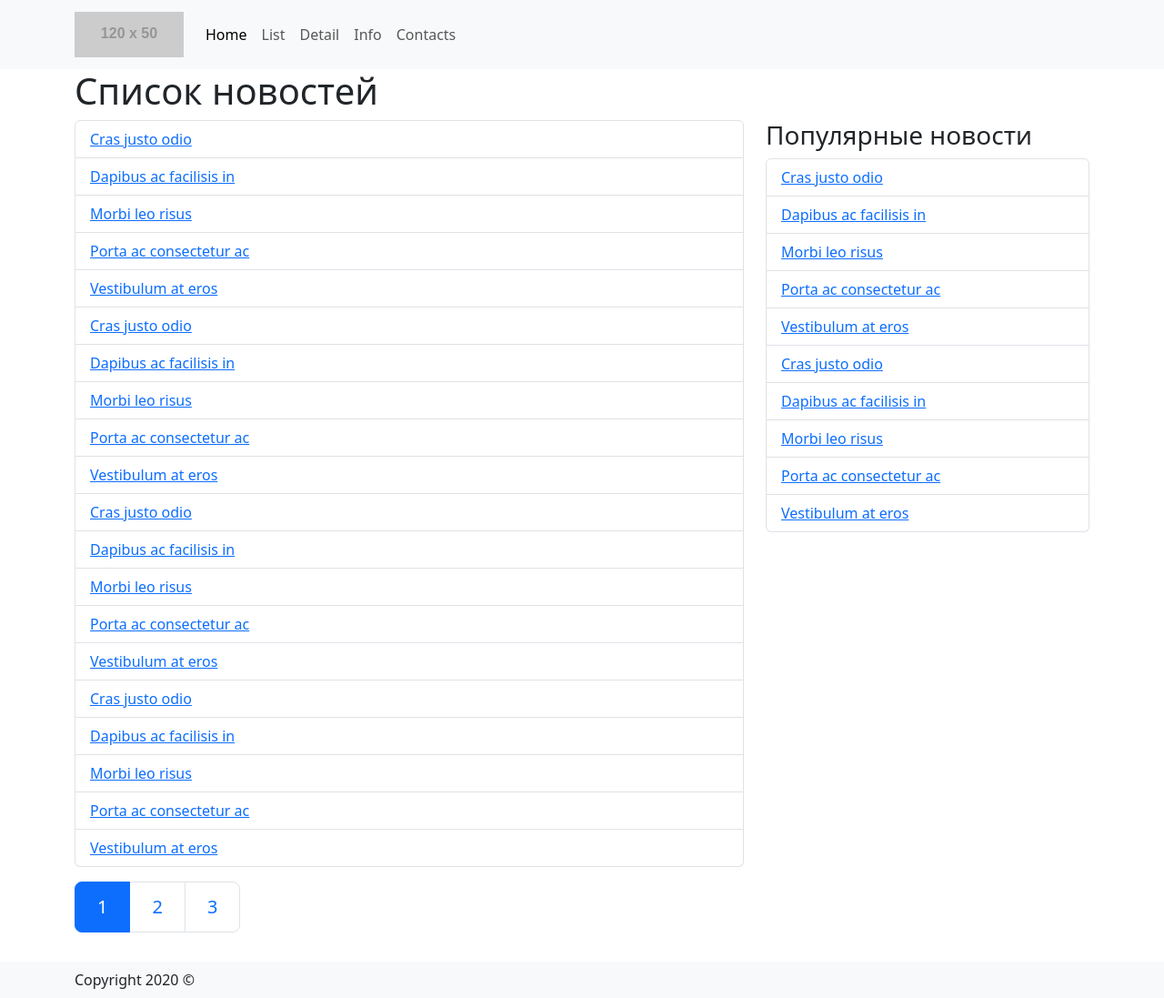
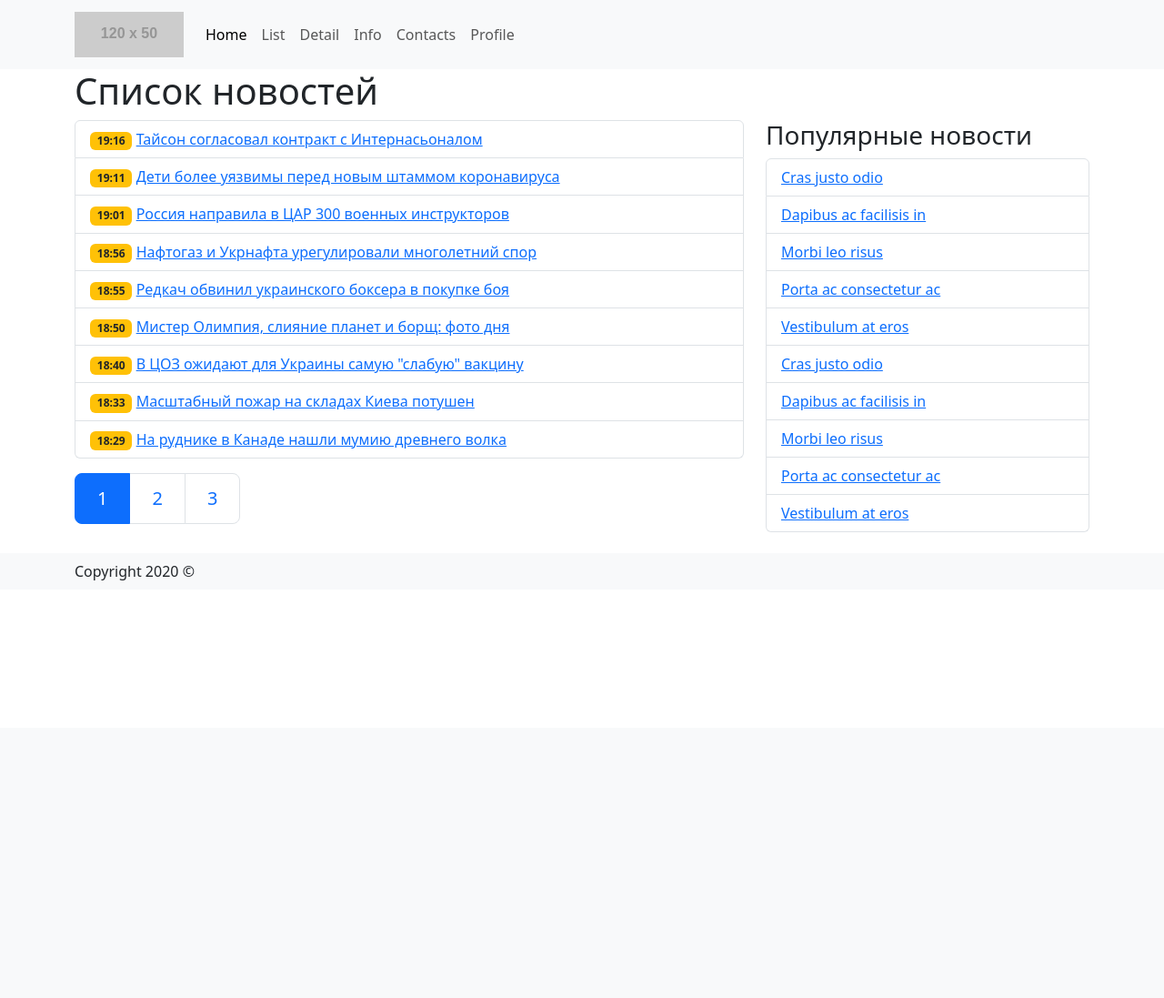
Before and after one commit to X-u-p-y-p-r/site, a PHP site: page /list.php in a window 1280 px wide. Shown: the whole page at 91% size. After the commit the page ends 638 px from the top, so only its background shows below. Run offline with PHP 8.4, Linux system fonts and the light colour scheme; grey boxes labelled with a size stand in for pictures from a placeholder-image service; some libraries are stand-ins or nearby versions.

Commit message:
New project. Upd 4

```diff
--- a/include/header.php
+++ b/include/header.php
@@ -1,3 +1,6 @@
+<?php
+session_start();
+?>
 <!DOCTYPE html>
 <html lang="en">
 <head>
@@ -13,20 +16,14 @@
 
 <nav class="navbar navbar-expand-lg navbar-light bg-light">
     <div class="container">
-        <a class="navbar-brand" href="#">
+        <a class="navbar-brand" href="/">
             <img src="https://fakeimg.pl/120x50/ff0000%2C128/000%2C255/?text=LOGO" alt="Logo" />
         </a>
         <button class="navbar-toggler" type="button" data-bs-toggle="collapse" data-bs-target="#navbarNavAltMarkup" aria-controls="navbarNavAltMarkup" aria-expanded="false" aria-label="Toggle navigation">
             <span class="navbar-toggler-icon"></span>
         </button>
         <div class="collapse navbar-collapse" id="navbarNavAltMarkup">
-            <div class="navbar-nav">
-                <a class="nav-link active" aria-current="page" href="/">Home</a>
-                <a class="nav-link" href="/list.php">List</a>
-                <a class="nav-link" href="/detail.php">Detail</a>
-                <a class="nav-link" href="/info.php">Info</a>
-                <a class="nav-link" href="/contacts.php">Contacts</a>
-            </div>
+            <?php include "include/menu.php" ?>
         </div>
     </div>
 </nav>
--- /dev/null
+++ b/include/menu.php
@@ -0,0 +1,8 @@
+<div class="navbar-nav">
+    <a class="nav-link active" aria-current="page" href="/">Home</a>
+    <a class="nav-link" href="/list.php">List</a>
+    <a class="nav-link" href="/detail.php">Detail</a>
+    <a class="nav-link" href="/info.php">Info</a>
+    <a class="nav-link" href="/contacts.php">Contacts</a>
+    <a class="nav-link" href="/profile.php">Profile</a>
+</div>
--- a/index.php
+++ b/index.php
@@ -1,4 +1,4 @@
-<?php include "include/header.php" ?>
+<?php include $_SERVER['DOCUMENT_ROOT'] . "/include/header.php" ?>
     <h1>Новости - это вам не старости!</h1>
     <div class="row mb-3">
         <div class="col">
@@ -22,7 +22,7 @@
             </ul>
         </div>
         <div class="col-4">
-            <?php include "include/right_popular_news.php" ?>
+            <?php include  $_SERVER['DOCUMENT_ROOT'] . "include/right_popular_news.php" ?>
         </div>
     </div>
     <div class="row mb-3">
@@ -105,4 +105,4 @@
             </div>
         </div>
     </div>
-<?php include "include/footer.php" ?>
+<?php include $_SERVER['DOCUMENT_ROOT'] .  "include/footer.php" ?>
--- a/list.php
+++ b/list.php
@@ -1,28 +1,28 @@
-<?php include "include/header.php" ?>
+<?php
+include "include/header.php";
+$arNews = [
+    ['datetime' => '19:16', 'title' => 'Тайсон согласовал контракт с Интернасьоналом', 'url' => '#',],
+    ['datetime' => '19:11', 'title' => 'Дети более уязвимы перед новым штаммом коронавируса', 'url' => '#',],
+    ['datetime' => '19:01', 'title' => 'Россия направила в ЦАР 300 военных инструкторов', 'url' => '#',],
+    ['datetime' => '18:56', 'title' => 'Нафтогаз и Укрнафта урегулировали многолетний спор', 'url' => '#',],
+    ['datetime' => '18:55', 'title' => 'Редкач обвинил украинского боксера в покупке боя', 'url' => '#',],
+    ['datetime' => '18:50', 'title' => 'Мистер Олимпия, слияние планет и борщ: фото дня', 'url' => '#',],
+    ['datetime' => '18:40', 'title' => 'В ЦОЗ ожидают для Украины самую "слабую" вакцину', 'url' => '#',],
+    ['datetime' => '18:33', 'title' => 'Масштабный пожар на складах Киева потушен', 'url' => '#',],
+    ['datetime' => '18:29', 'title' => 'На руднике в Канаде нашли мумию древнего волка', 'url'  => '#',],
+];
+
+?>
     <h1>Список новостей</h1>
     <div class="row mb-3">
         <div class="col-8">
             <ul class="list-group mb-3">
-                <li class="list-group-item"><a href="#">Cras justo odio</a></li>
-                <li class="list-group-item"><a href="#">Dapibus ac facilisis in</a></li>
-                <li class="list-group-item"><a href="#">Morbi leo risus</a></li>
-                <li class="list-group-item"><a href="#">Porta ac consectetur ac</a></li>
-                <li class="list-group-item"><a href="#">Vestibulum at eros</a></li>
-                <li class="list-group-item"><a href="#">Cras justo odio</a></li>
-                <li class="list-group-item"><a href="#">Dapibus ac facilisis in</a></li>
-                <li class="list-group-item"><a href="#">Morbi leo risus</a></li>
-                <li class="list-group-item"><a href="#">Porta ac consectetur ac</a></li>
-                <li class="list-group-item"><a href="#">Vestibulum at eros</a></li>
-                <li class="list-group-item"><a href="#">Cras justo odio</a></li>
-                <li class="list-group-item"><a href="#">Dapibus ac facilisis in</a></li>
-                <li class="list-group-item"><a href="#">Morbi leo risus</a></li>
-                <li class="list-group-item"><a href="#">Porta ac consectetur ac</a></li>
-                <li class="list-group-item"><a href="#">Vestibulum at eros</a></li>
-                <li class="list-group-item"><a href="#">Cras justo odio</a></li>
-                <li class="list-group-item"><a href="#">Dapibus ac facilisis in</a></li>
-                <li class="list-group-item"><a href="#">Morbi leo risus</a></li>
-                <li class="list-group-item"><a href="#">Porta ac consectetur ac</a></li>
-                <li class="list-group-item"><a href="#">Vestibulum at eros</a></li>
+                <?php foreach ($arNews as $news) { ?>
+                    <li class="list-group-item">
+                        <span class="badge bg-warning text-dark"><?php echo $news['datetime']; ?></span>
+                        <a href="<?php echo $news['url']; ?>"><?php echo $news['title']; ?></a>
+                    </li>
+                <?php } ?>
             </ul>
             <nav>
                 <ul class="pagination pagination-lg">
```
Also changed, not shown: auth.php (added, +50 -0 lines), profile.php (added, +35 -0 lines).
